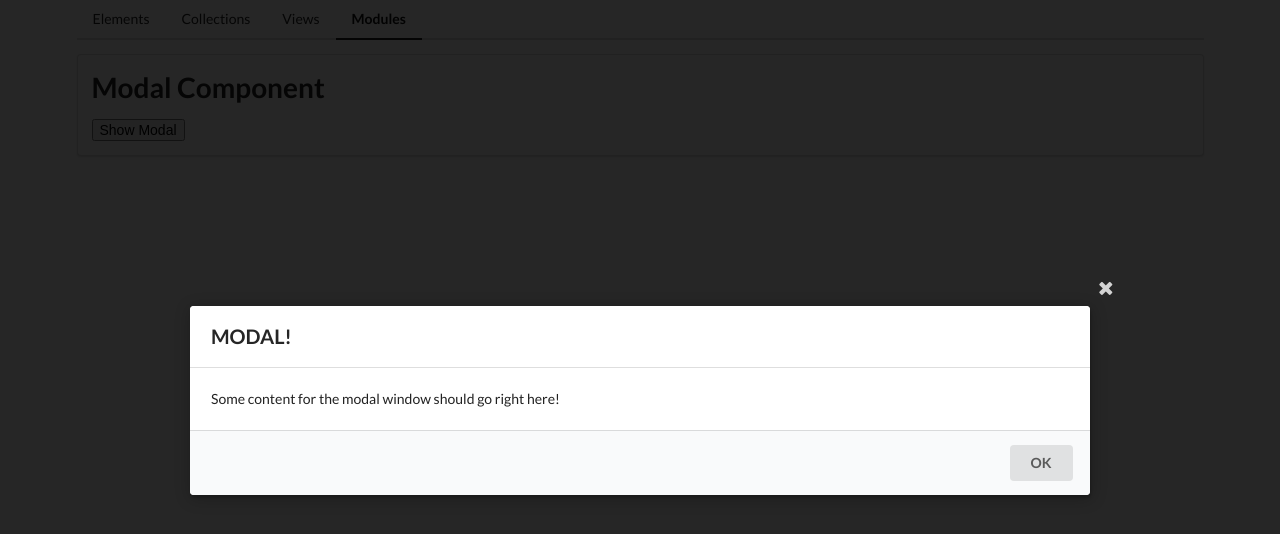
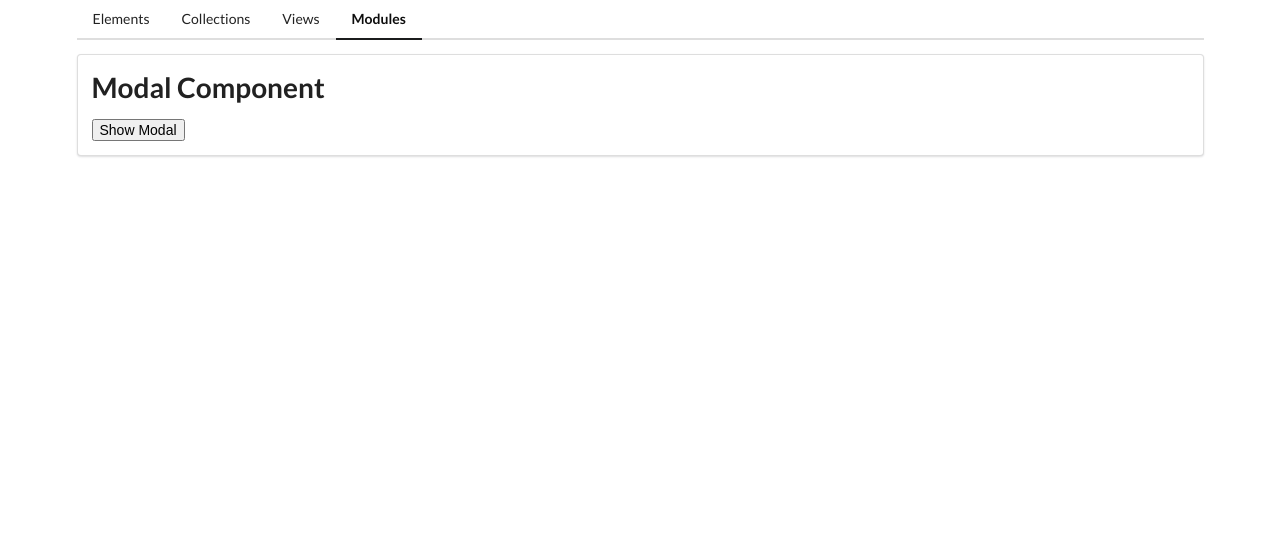
Before and after one commit to davidjbaker1994/TheModernAngularBootcamp, an Angular app in the folder comps/: page /mods in a window 1280 px wide. Shown: the top 534 px of the page. Built offline with nearby package versions, Linux system fonts and the light colour scheme.

Commit message:
143. Opening The Modal

```diff
--- a/comps/src/app/mods/modal/modal.component.ts
+++ b/comps/src/app/mods/modal/modal.component.ts
@@ -18,4 +18,6 @@ export class ModalComponent implements OnInit {
     this.el.nativeElement.remove();
   }
 
+
+
 }
--- a/comps/src/app/mods/mods-home/mods-home.component.html
+++ b/comps/src/app/mods/mods-home/mods-home.component.html
@@ -1,3 +1,3 @@
 <app-divider>Modal Component</app-divider>
 <button (click)="onClick()">Show Modal</button>
-<app-modal></app-modal>
+<app-modal *ngIf="modalOpen"></app-modal>
```
